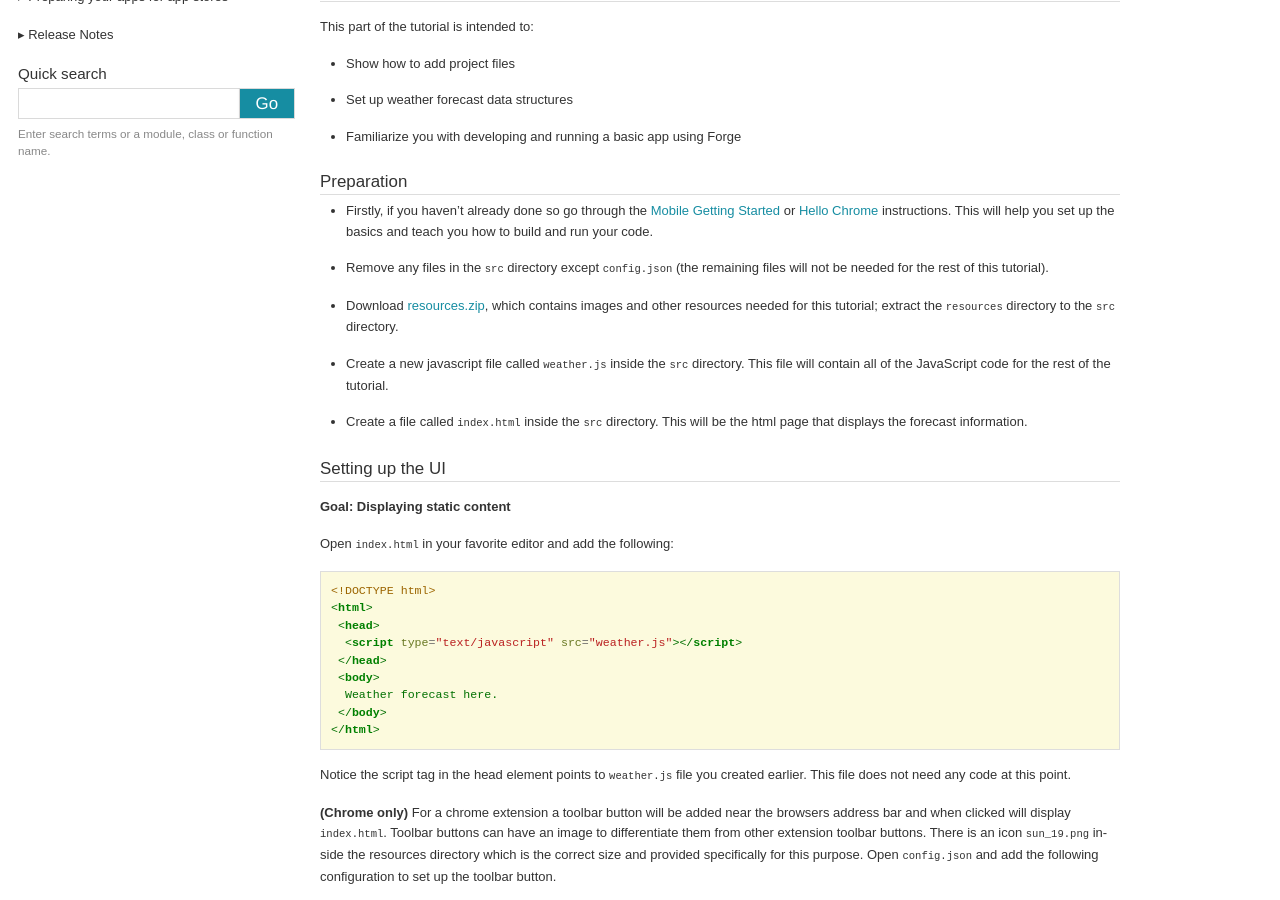
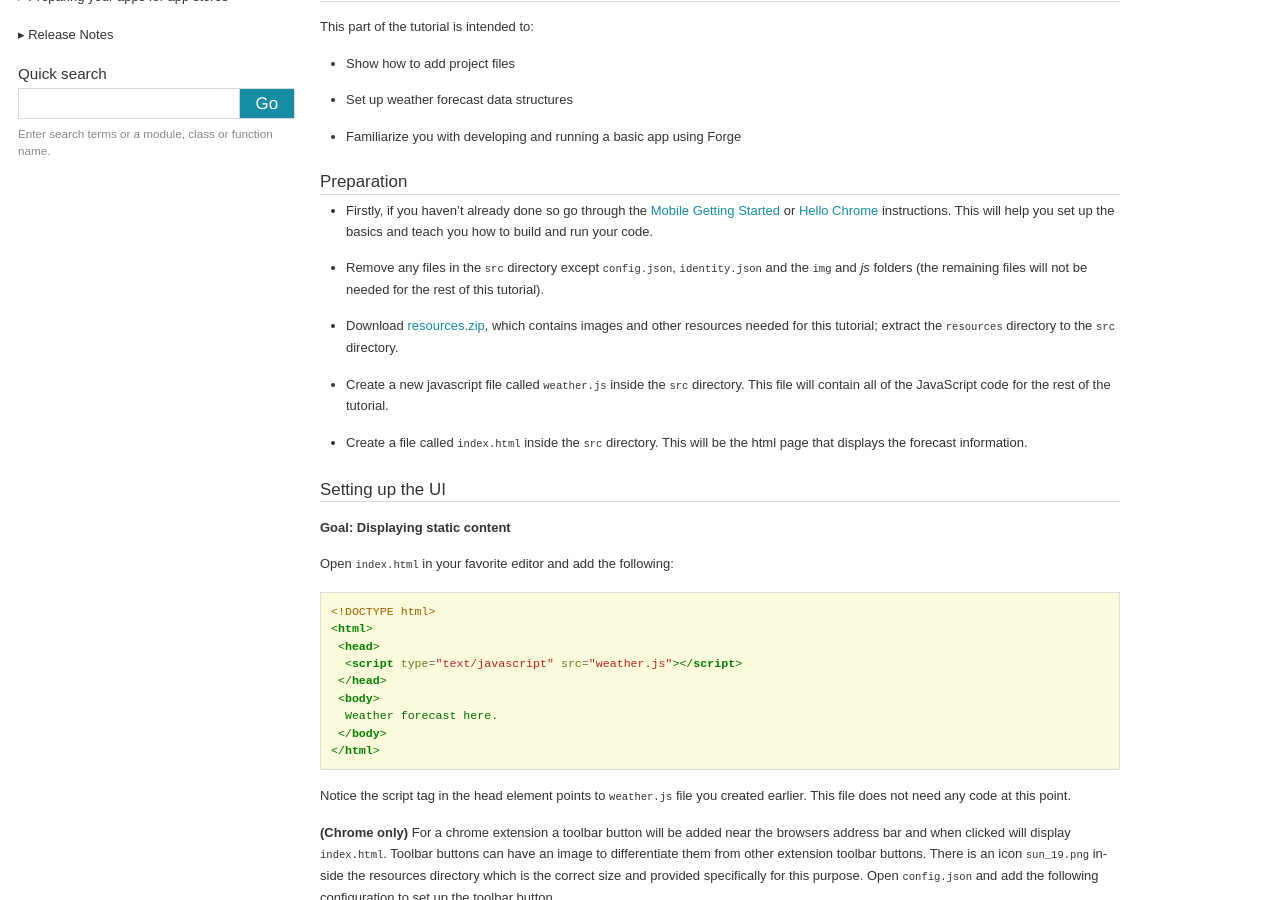
Before and after one commit to trigger-corp/Forge-Documentation, a Sphinx documentation site: the page built from source/tutorials/weather/tutorial-1.rst, in a window 1280 px wide and 900 px high, scrolled down 842 px. Built offline with Sphinx 7.4.7, drawn with Linux system fonts in a browser that asks for light colours; some web fonts are replaced.

Commit message:
Stop users deleting required tutorial files

```diff
--- a/source/tutorials/weather/tutorial-1.rst
+++ b/source/tutorials/weather/tutorial-1.rst
@@ -29,7 +29,7 @@ Preparation
 -----------
 * Firstly, if you haven't already done so go through the :ref:`mobile-getting-started` or :ref:`chrome-getting-started` instructions.
   This will help you set up the basics and teach you how to build and run your code.
-* Remove any files in the ``src`` directory except ``config.json`` (the remaining files will not be needed for the rest of this tutorial).
+* Remove any files in the ``src`` directory except ``config.json``, ``identity.json`` and the ``img`` and `js` folders (the remaining files will not be needed for the rest of this tutorial).
 * Download `resources.zip <../../_static/weather/resources.zip>`_, which contains images and other resources needed for this tutorial; extract the ``resources`` directory to the ``src`` directory.
 * Create a new javascript file called ``weather.js`` inside the ``src`` directory. This file will contain all of the JavaScript code for the rest of the tutorial.
 * Create a file called ``index.html`` inside the ``src`` directory. This will be the html page that displays the forecast information.
```
